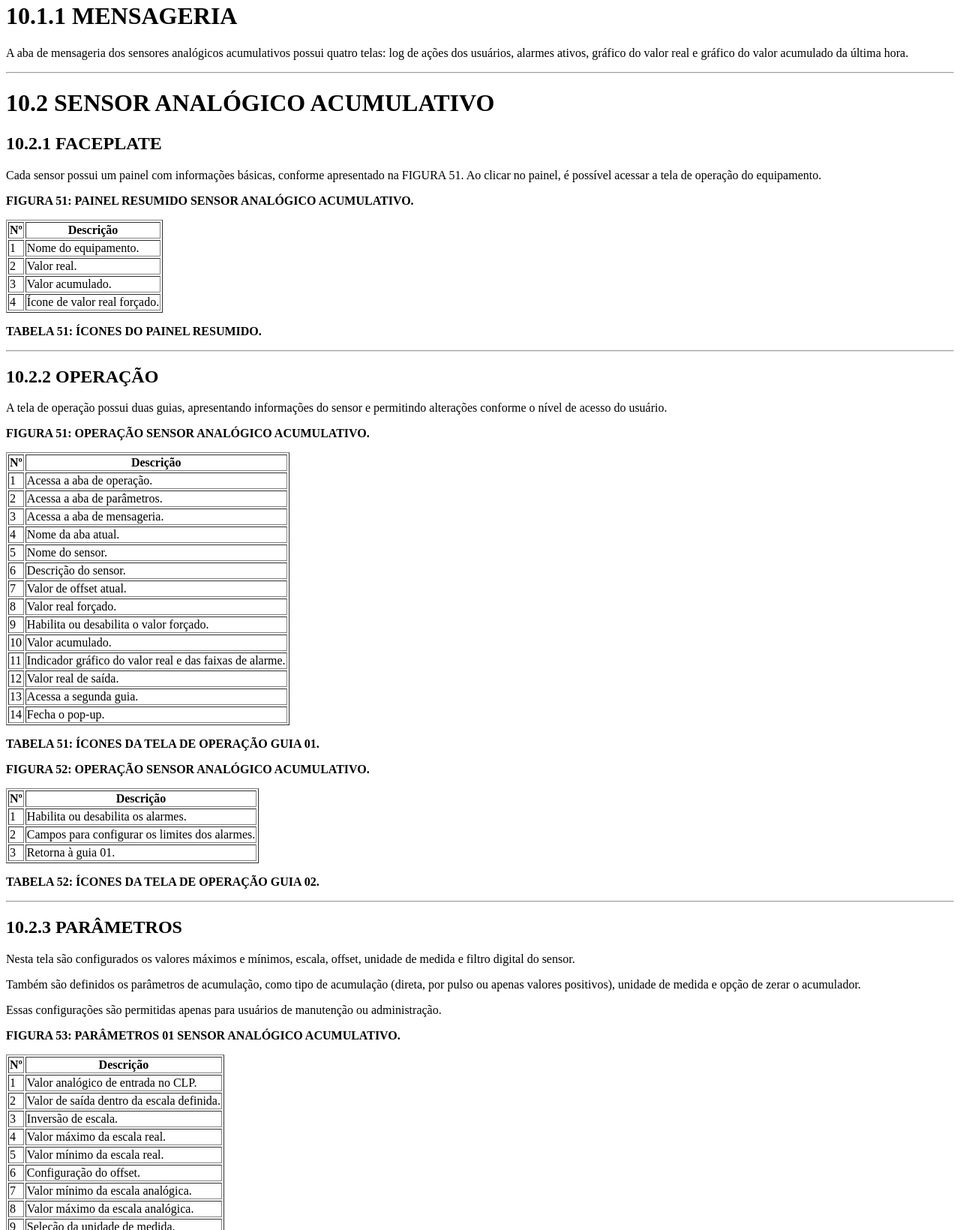
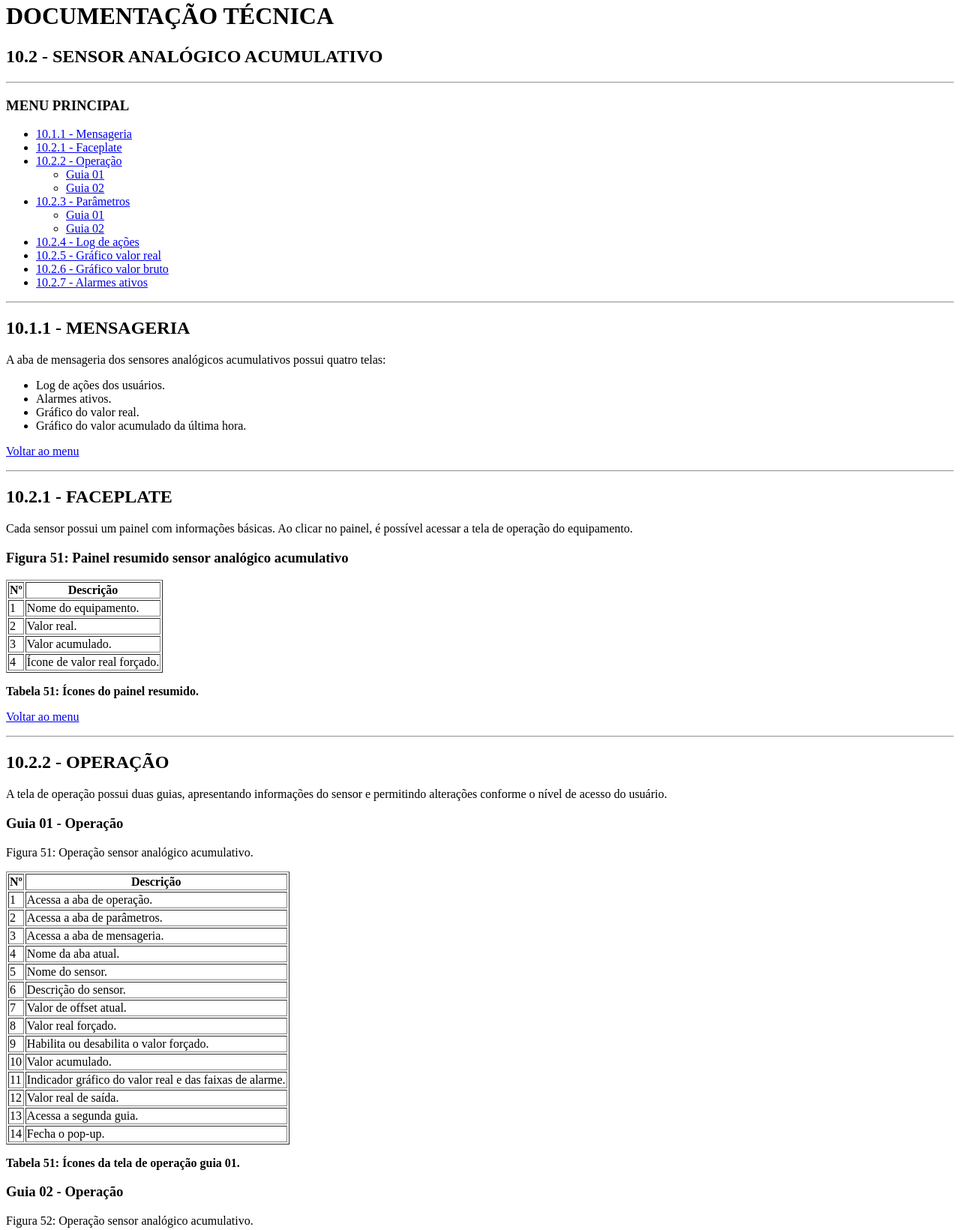
Before and after one commit to joaopaulomarasca/manualAutomazoom, a plain HTML site: page sensorAcumulativo.html in a window 1280 px wide. Shown: the part 18-1658 px from the top of the page at 75% size. Drawn offline with Linux system fonts and the light colour scheme.

Commit message:
sensor Acumulativo

```diff
--- a/sensorAcumulativo.html
+++ b/sensorAcumulativo.html
@@ -6,48 +6,122 @@
     <meta name="viewport" content="width=device-width, initial-scale=1.0">
     <title>Sensor Analógico Acumulativo</title>
 </head>
+
 <body>
 
-<h1>10.1.1 MENSAGERIA</h1>
+<header>
+    <h1>DOCUMENTAÇÃO TÉCNICA</h1>
+    <h2>10.2 - SENSOR ANALÓGICO ACUMULATIVO</h2>
+    <hr>
+</header>
 
-<p>
-A aba de mensageria dos sensores analógicos acumulativos possui quatro telas:
-log de ações dos usuários, alarmes ativos, gráfico do valor real e gráfico do valor acumulado da última hora.
-</p>
+<nav>
+    <h3>MENU PRINCIPAL</h3>
+
+    <ul>
+        <li><a href="#mensageria">10.1.1 - Mensageria</a></li>
+
+        <li><a href="#faceplate">10.2.1 - Faceplate</a></li>
+
+        <li>
+            <a href="#operacao">10.2.2 - Operação</a>
+            <ul>
+                <li><a href="#operacao01">Guia 01</a></li>
+                <li><a href="#operacao02">Guia 02</a></li>
+            </ul>
+        </li>
+
+        <li>
+            <a href="#parametros">10.2.3 - Parâmetros</a>
+            <ul>
+                <li><a href="#parametros01">Guia 01</a></li>
+                <li><a href="#parametros02">Guia 02</a></li>
+            </ul>
+        </li>
+
+        <li><a href="#logs">10.2.4 - Log de ações</a></li>
+
+        <li><a href="#valorreal">10.2.5 - Gráfico valor real</a></li>
+
+        <li><a href="#valorbruto">10.2.6 - Gráfico valor bruto</a></li>
+
+        <li><a href="#alarmes">10.2.7 - Alarmes ativos</a></li>
+    </ul>
+</nav>
 
 <hr>
 
-<h1>10.2 SENSOR ANALÓGICO ACUMULATIVO</h1>
+<main>
 
-<h2>10.2.1 FACEPLATE</h2>
+<!-- MENSAGERIA -->
+<section id="mensageria">
+
+    <h2>10.1.1 - MENSAGERIA</h2>
 
     <p>
-Cada sensor possui um painel com informações básicas, conforme apresentado na FIGURA 51.
-Ao clicar no painel, é possível acessar a tela de operação do equipamento.
+        A aba de mensageria dos sensores analógicos acumulativos
+        possui quatro telas:
     </p>
 
-<p><strong>FIGURA 51: PAINEL RESUMIDO SENSOR ANALÓGICO ACUMULATIVO.</strong></p>
+    <ul>
+        <li>Log de ações dos usuários.</li>
+        <li>Alarmes ativos.</li>
+        <li>Gráfico do valor real.</li>
+        <li>Gráfico do valor acumulado da última hora.</li>
+    </ul>
+
+    <p><a href="#">Voltar ao menu</a></p>
+
+</section>
+
+<hr>
+
+<!-- FACEPLATE -->
+<section id="faceplate">
+
+    <h2>10.2.1 - FACEPLATE</h2>
+
+    <p>
+        Cada sensor possui um painel com informações básicas.
+        Ao clicar no painel, é possível acessar a tela de operação
+        do equipamento.
+    </p>
+
+    <h3>Figura 51: Painel resumido sensor analógico acumulativo</h3>
 
     <table border="1">
-    <tr><th>Nº</th><th>Descrição</th></tr>
+        <tr>
+            <th>Nº</th>
+            <th>Descrição</th>
+        </tr>
         <tr><td>1</td><td>Nome do equipamento.</td></tr>
         <tr><td>2</td><td>Valor real.</td></tr>
         <tr><td>3</td><td>Valor acumulado.</td></tr>
         <tr><td>4</td><td>Ícone de valor real forçado.</td></tr>
     </table>
 
-<p><strong>TABELA 51: ÍCONES DO PAINEL RESUMIDO.</strong></p>
+    <p><strong>Tabela 51: Ícones do painel resumido.</strong></p>
+
+    <p><a href="#">Voltar ao menu</a></p>
+
+</section>
 
 <hr>
 
-<h2>10.2.2 OPERAÇÃO</h2>
+<!-- OPERAÇÃO -->
+<section id="operacao">
+
+    <h2>10.2.2 - OPERAÇÃO</h2>
 
     <p>
-A tela de operação possui duas guias, apresentando informações do sensor e permitindo
-alterações conforme o nível de acesso do usuário.
+        A tela de operação possui duas guias, apresentando
+        informações do sensor e permitindo alterações conforme
+        o nível de acesso do usuário.
     </p>
 
-<p><strong>FIGURA 51: OPERAÇÃO SENSOR ANALÓGICO ACUMULATIVO.</strong></p>
+    <h3 id="operacao01">Guia 01 - Operação</h3>
+
+    <p>Figura 51: Operação sensor analógico acumulativo.</p>
 
     <table border="1">
         <tr><th>Nº</th><th>Descrição</th></tr>
@@ -67,9 +141,11 @@ alterações conforme o nível de acesso do usuário.
         <tr><td>14</td><td>Fecha o pop-up.</td></tr>
     </table>
 
-<p><strong>TABELA 51: ÍCONES DA TELA DE OPERAÇÃO GUIA 01.</strong></p>
+    <p><strong>Tabela 51: Ícones da tela de operação guia 01.</strong></p>
 
-<p><strong>FIGURA 52: OPERAÇÃO SENSOR ANALÓGICO ACUMULATIVO.</strong></p>
+    <h3 id="operacao02">Guia 02 - Operação</h3>
+
+    <p>Figura 52: Operação sensor analógico acumulativo.</p>
 
     <table border="1">
         <tr><th>Nº</th><th>Descrição</th></tr>
@@ -78,27 +154,38 @@ alterações conforme o nível de acesso do usuário.
         <tr><td>3</td><td>Retorna à guia 01.</td></tr>
     </table>
 
-<p><strong>TABELA 52: ÍCONES DA TELA DE OPERAÇÃO GUIA 02.</strong></p>
+    <p><strong>Tabela 52: Ícones da tela de operação guia 02.</strong></p>
+
+    <p><a href="#">Voltar ao menu</a></p>
+
+</section>
 
 <hr>
 
-<h2>10.2.3 PARÂMETROS</h2>
+<!-- PARÂMETROS -->
+<section id="parametros">
+
+    <h2>10.2.3 - PARÂMETROS</h2>
 
     <p>
-Nesta tela são configurados os valores máximos e mínimos, escala, offset, unidade de medida
-e filtro digital do sensor.
+        Nesta tela são configurados os valores máximos e mínimos,
+        escala, offset, unidade de medida e filtro digital do sensor.
     </p>
 
     <p>
-Também são definidos os parâmetros de acumulação, como tipo de acumulação (direta, por pulso
-ou apenas valores positivos), unidade de medida e opção de zerar o acumulador.
+        Também são definidos os parâmetros de acumulação,
+        como tipo de acumulação, unidade de medida e opção
+        de zerar o acumulador.
     </p>
 
     <p>
-Essas configurações são permitidas apenas para usuários de manutenção ou administração.
+        Essas configurações são permitidas apenas para usuários
+        de manutenção ou administração.
     </p>
 
-<p><strong>FIGURA 53: PARÂMETROS 01 SENSOR ANALÓGICO ACUMULATIVO.</strong></p>
+    <h3 id="parametros01">Guia 01 - Parâmetros</h3>
+
+    <p>Figura 53: Parâmetros 01 sensor analógico acumulativo.</p>
 
     <table border="1">
         <tr><th>Nº</th><th>Descrição</th></tr>
@@ -114,9 +201,11 @@ Essas configurações são permitidas apenas para usuários de manutenção ou a
         <tr><td>10</td><td>Acessa a guia 02.</td></tr>
     </table>
 
-<p><strong>TABELA 53: ÍCONES DA TELA DE PARÂMETROS GUIA 01.</strong></p>
+    <p><strong>Tabela 53: Ícones da tela de parâmetros guia 01.</strong></p>
 
-<p><strong>FIGURA 54: PARÂMETROS 02 SENSOR ANALÓGICO ACUMULATIVO.</strong></p>
+    <h3 id="parametros02">Guia 02 - Parâmetros</h3>
+
+    <p>Figura 54: Parâmetros 02 sensor analógico acumulativo.</p>
 
     <table border="1">
         <tr><th>Nº</th><th>Descrição</th></tr>
@@ -127,26 +216,40 @@ Essas configurações são permitidas apenas para usuários de manutenção ou a
         <tr><td>5</td><td>Acessa a guia 03.</td></tr>
     </table>
 
-<p><strong>TABELA 54: ÍCONES DA TELA DE PARÂMETROS GUIA 02.</strong></p>
+    <p><strong>Tabela 54: Ícones da tela de parâmetros guia 02.</strong></p>
+
+    <p><a href="#">Voltar ao menu</a></p>
+
+</section>
 
 <hr>
 
-<h2>10.2.4 LOG DE AÇÕES</h2>
+<!-- LOG DE AÇÕES -->
+<section id="logs">
 
-<p><strong>FIGURA 56: MENSAGERIA LOG DE AÇÕES SINAL ANALÓGICO.</strong></p>
+    <h2>10.2.4 - LOG DE AÇÕES</h2>
+
+    <p>Figura 56: Mensageria log de ações sinal analógico.</p>
 
     <table border="1">
         <tr><th>Nº</th><th>Descrição</th></tr>
         <tr><td>1</td><td>Avança para a tela de alarmes ativos.</td></tr>
     </table>
 
-<p><strong>TABELA 56: ÍCONES DA TELA LOG DE AÇÕES.</strong></p>
+    <p><strong>Tabela 56: Ícones da tela log de ações.</strong></p>
+
+    <p><a href="#">Voltar ao menu</a></p>
+
+</section>
 
 <hr>
 
-<h2>10.2.5 GRÁFICO VALOR REAL</h2>
+<!-- GRÁFICO VALOR REAL -->
+<section id="valorreal">
 
-<p><strong>FIGURA 57: MENSAGERIA VALOR REAL SINAL ANALÓGICO ACUMULATIVO.</strong></p>
+    <h2>10.2.5 - GRÁFICO VALOR REAL</h2>
+
+    <p>Figura 57: Mensageria valor real sinal analógico acumulativo.</p>
 
     <table border="1">
         <tr><th>Nº</th><th>Descrição</th></tr>
@@ -154,26 +257,40 @@ Essas configurações são permitidas apenas para usuários de manutenção ou a
         <tr><td>2</td><td>Avança para a tela de valor bruto.</td></tr>
     </table>
 
-<p><strong>TABELA 57: ÍCONES DA TELA GRÁFICO VALOR REAL.</strong></p>
+    <p><strong>Tabela 57: Ícones da tela gráfico valor real.</strong></p>
+
+    <p><a href="#">Voltar ao menu</a></p>
+
+</section>
 
 <hr>
 
-<h2>10.2.6 GRÁFICO VALOR BRUTO</h2>
+<!-- GRÁFICO VALOR BRUTO -->
+<section id="valorbruto">
 
-<p><strong>FIGURA 58: MENSAGERIA VALOR BRUTO SINAL ANALÓGICO ACUMULATIVO.</strong></p>
+    <h2>10.2.6 - GRÁFICO VALOR BRUTO</h2>
+
+    <p>Figura 58: Mensageria valor bruto sinal analógico acumulativo.</p>
 
     <table border="1">
         <tr><th>Nº</th><th>Descrição</th></tr>
         <tr><td>1</td><td>Retorna à tela de valor real.</td></tr>
     </table>
 
-<p><strong>TABELA 58: ÍCONES DA TELA GRÁFICO VALOR ACUMULADO.</strong></p>
+    <p><strong>Tabela 58: Ícones da tela gráfico valor acumulado.</strong></p>
+
+    <p><a href="#">Voltar ao menu</a></p>
+
+</section>
 
 <hr>
 
-<h2>10.2.7 ALARMES ATIVOS</h2>
+<!-- ALARMES ATIVOS -->
+<section id="alarmes">
 
-<p><strong>FIGURA 59: ALARMES SINAL ANALÓGICO ACUMULATIVO.</strong></p>
+    <h2>10.2.7 - ALARMES ATIVOS</h2>
+
+    <p>Figura 59: Alarmes sinal analógico acumulativo.</p>
 
     <table border="1">
         <tr><th>Nº</th><th>Descrição</th></tr>
@@ -181,11 +298,20 @@ Essas configurações são permitidas apenas para usuários de manutenção ou a
         <tr><td>2</td><td>Retorna à tela de log de ações.</td></tr>
     </table>
 
-<p><strong>TABELA 59: ÍCONES DA TELA DE ALARMES ATIVOS.</strong></p>
+    <p><strong>Tabela 59: Ícones da tela de alarmes ativos.</strong></p>
+
+    <p><a href="#">Voltar ao menu</a></p>
+
+</section>
+
+</main>
 
 <hr>
 
-<a href="./index.html"><button type="button">VOLTAR</button></a>
+<footer>
+    <p>Documentação Técnica - Sistema de Automação</p>
+    <a href="./index.html">VOLTAR À PÁGINA INICIAL</a>
+</footer>
 
 </body>
 </html>
```
Lines whose indentation alone changed are shown as unchanged.
